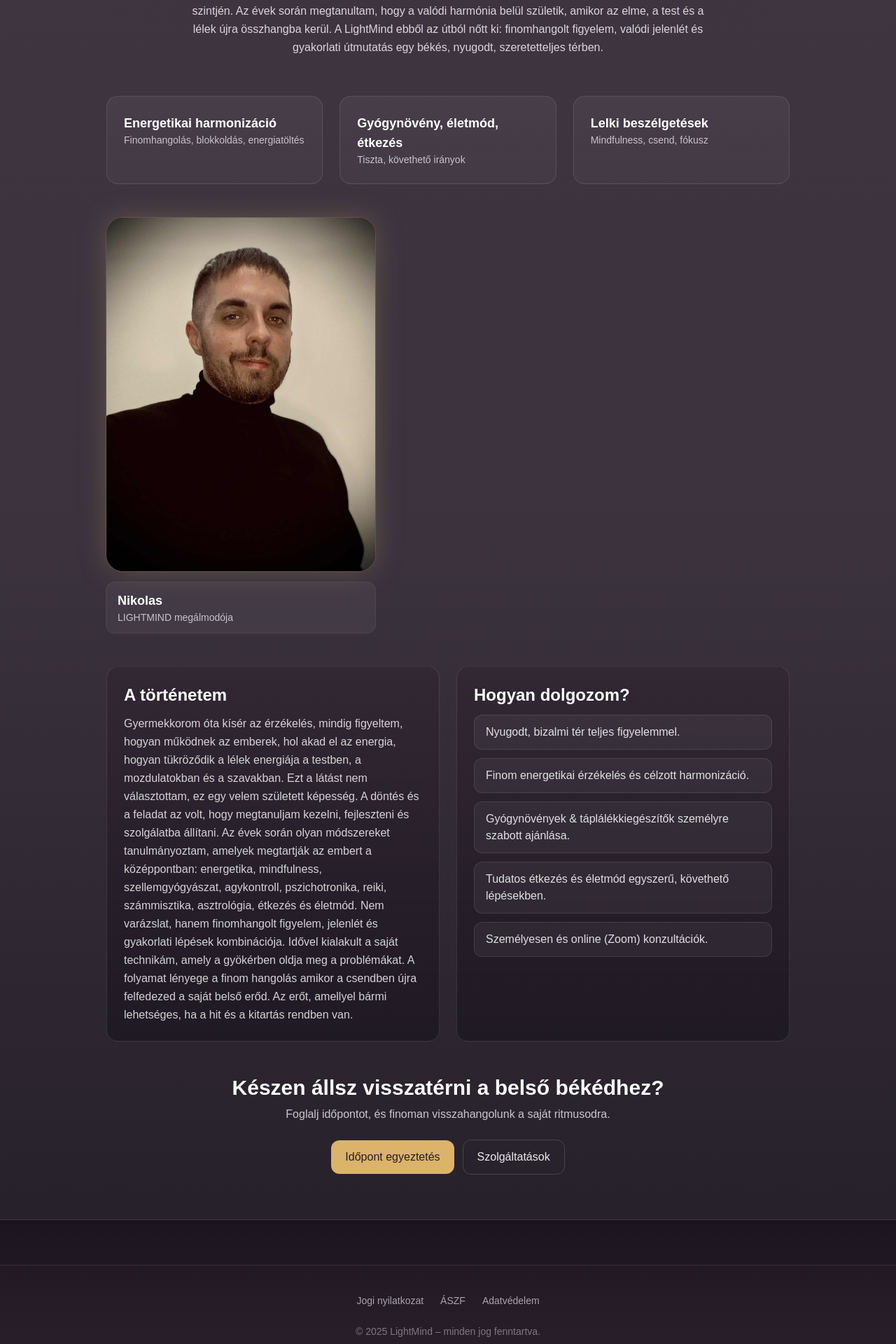
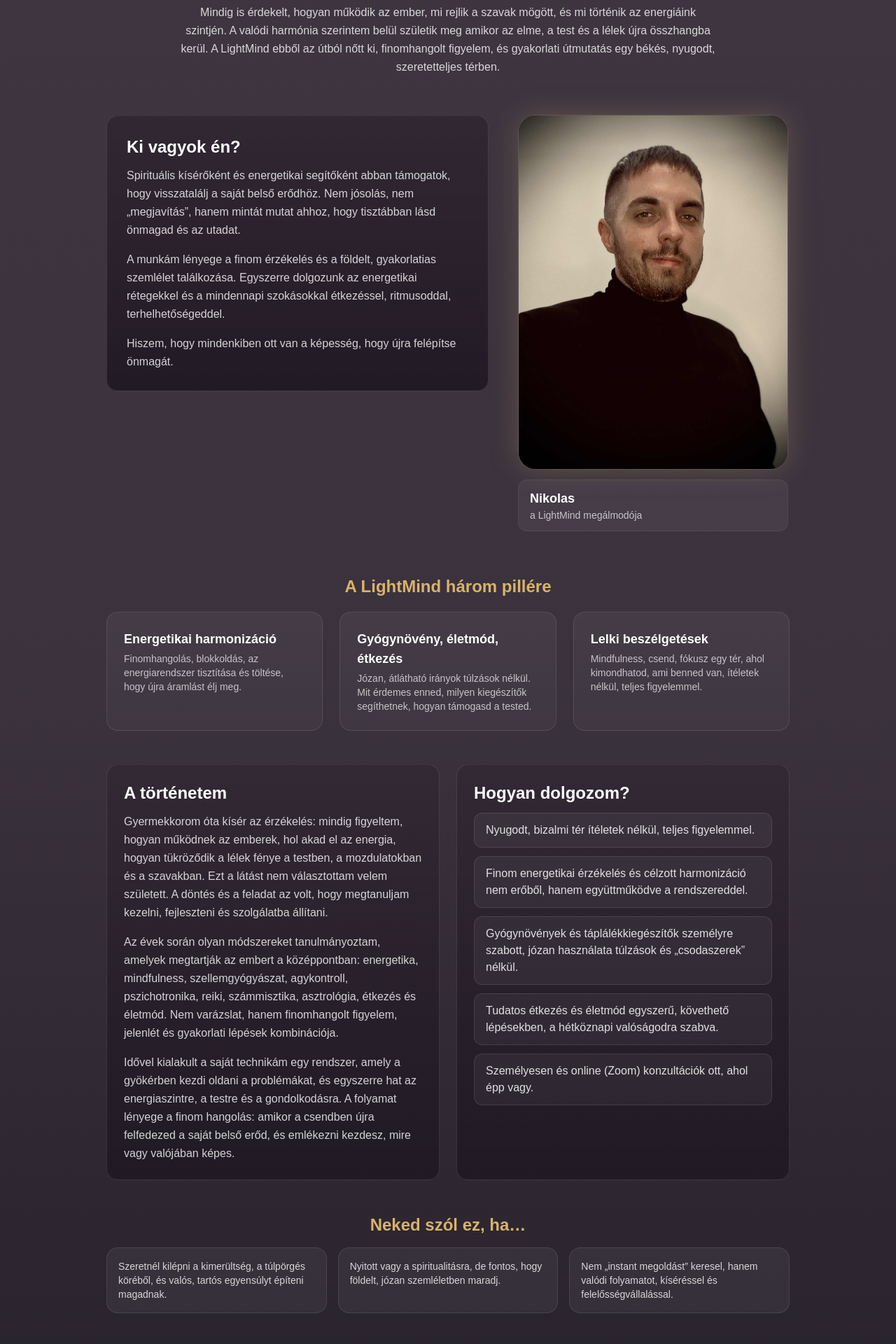
Before and after one commit to nikolano-code/lightmind, a Next.js app: page /about in a window 1280 px wide. Shown: the part 220-2140 px from the top of the page at 70% size. Built offline with nearby package versions, Linux system fonts and the light colour scheme.

Commit message:
Add new about, app page

```diff
--- a/app/about/page.tsx
+++ b/app/about/page.tsx
@@ -5,44 +5,50 @@ import Link from "next/link";
 export default function AboutPage() {
   return (
     <main className="mx-auto max-w-5xl px-6 py-16 hero animate">
-      {/* Hero – LIGHTMIND + főnix jelvény */}
+      {/* Hero – cím + rövid intro */}
       <header className="text-center mb-14">
-        <h1 className="text-4xl md:text-5xl font-extrabold tracking-[0.02em] text-center">
+        <p className="text-sm tracking-[0.25em] uppercase text-white/50 mb-2">
+          LightMind • Nikolas
+        </p>
+        <h1 className="text-4xl md:text-5xl font-extrabold tracking-[0.02em]">
           <span className="bg-clip-text text-transparent bg-gradient-to-r from-[#DBB36A] via-[#F3EFE9] to-[#A290C4]">
             Rólam
-          </span>{" "}
-
+          </span>
         </h1>
 
         <p className="mt-5 text-white/80 max-w-3xl mx-auto leading-relaxed">
-          Mindig is érdekelt, hogyan működik az ember, mi rejlik a szavak mögött, és mi történik
-          az energiáink szintjén. Az évek során megtanultam, hogy a valódi harmónia belül születik,
-          amikor az elme, a test és a lélek újra összhangba kerül. A LightMind ebből az útból nőtt ki:
-          finomhangolt figyelem, valódi jelenlét és gyakorlati útmutatás egy békés, nyugodt, szeretetteljes térben.
+          Mindig is érdekelt, hogyan működik az ember, mi rejlik a szavak mögött,
+          és mi történik az energiáink szintjén. A valódi harmónia szerintem belül
+          születik meg amikor az elme, a test és a lélek újra összhangba kerül.
+          A LightMind ebből az útból nőtt ki, finomhangolt figyelem,
+          és gyakorlati útmutatás egy békés, nyugodt, szeretetteljes térben.
         </p>
       </header>
 
-      {/* 3 pillér – marad ugyanígy */}
-      <section className="grid grid-cols-1 md:grid-cols-3 gap-6 mb-12">
-        <div className="rounded-2xl border border-white/10 bg-gradient-to-b from-white/5 to-white/[0.03] p-6">
-          <h3 className="text-lg font-semibold text-white">Energetikai harmonizáció</h3>
-          <p className="text-sm text-white/70">Finomhangolás, blokkoldás, energiatöltés</p>
+      {/* Intro blokk: szöveg + portré egymás mellett nagyobb kijelzőn */}
+      <section className="grid grid-cols-1 md:grid-cols-[minmax(0,1.4fr)_minmax(0,1fr)] gap-10 items-start mb-16">
+        <div className="rounded-2xl border border-white/10 bg-gradient-to-b from-[#2A1F2C]/60 to-[#1B1520]/80 p-6 md:p-7">
+          <h2 className="text-2xl font-semibold text-white mb-3">Ki vagyok én?</h2>
+          <div className="space-y-4 text-white/80 leading-relaxed text-sm md:text-base">
+            <p>
+              Spirituális kísérőként és energetikai segítőként abban támogatok,
+              hogy visszatalálj a saját belső erődhöz. Nem jósolás, nem „megjavítás”,
+              hanem mintát mutat ahhoz, hogy tisztábban lásd önmagad és az utadat.
+            </p>
+            <p>
+              A munkám lényege a finom érzékelés és a földelt, gyakorlatias szemlélet
+              találkozása. Egyszerre dolgozunk az energetikai rétegekkel és a
+              mindennapi szokásokkal étkezéssel, ritmusoddal, terhelhetőségeddel.
+            </p>
+            <p>
+              Hiszem, hogy mindenkiben ott van a képesség, hogy újra felépítse
+              önmagát.
+            </p>
+          </div>
         </div>
 
-        <div className="rounded-2xl border border-white/10 bg-gradient-to-b from-white/5 to-white/[0.03] p-6">
-          <h3 className="text-lg font-semibold text-white">Gyógynövény, életmód, étkezés</h3>
-          <p className="text-sm text-white/70">Tiszta, követhető irányok</p>
-        </div>
-
-        <div className="rounded-2xl border border-white/10 bg-gradient-to-b from-white/5 to-white/[0.03] p-6">
-          <h3 className="text-lg font-semibold text-white">Lelki beszélgetések</h3>
-          <p className="text-sm text-white/70">Mindfulness, csend, fókusz</p>
-        </div>
-      </section>
-
-      {/* Portré kártya */}
-      <section className="mb-12">
-        <div className="max-w-sm">
+        {/* Portré kártya */}
+        <div className="max-w-sm mx-auto">
           <div className="rounded-3xl overflow-hidden ring-1 ring-white/10 bg-[#1B1420] shadow-[0_0_40px_rgba(216,179,106,0.25)]">
             <Image
               src="/nikolas-portrait.jpeg"
@@ -57,61 +63,125 @@ export default function AboutPage() {
 
           <div className="mt-4 rounded-xl bg-white/5 ring-1 ring-white/10 px-4 py-3">
             <p className="text-white text-lg font-semibold">Nikolas</p>
-            <p className="text-white/70 text-sm">
-              LIGHTMIND megálmodója
+            <p className="text-white/70 text-sm">a LightMind megálmodója</p>
+          </div>
+        </div>
+      </section>
+
+      {/* 3 pillér – LightMind alapok */}
+      <section className="mb-12">
+        <h2 className="text-center text-2xl font-semibold text-[#D8B36A] mb-5">
+          A LightMind három pillére
+        </h2>
+        <div className="grid grid-cols-1 md:grid-cols-3 gap-6">
+          <div className="rounded-2xl border border-white/10 bg-gradient-to-b from-white/5 to-white/[0.03] p-6">
+            <h3 className="text-lg font-semibold text-white mb-1">
+              Energetikai harmonizáció
+            </h3>
+            <p className="text-sm text-white/70">
+              Finomhangolás, blokkoldás, az energiarendszer tisztítása és töltése,
+              hogy újra áramlást élj meg.
+            </p>
+          </div>
+
+          <div className="rounded-2xl border border-white/10 bg-gradient-to-b from-white/5 to-white/[0.03] p-6">
+            <h3 className="text-lg font-semibold text-white mb-1">
+              Gyógynövény, életmód, étkezés
+            </h3>
+            <p className="text-sm text-white/70">
+              Józan, átlátható irányok túlzások nélkül. Mit érdemes enned,
+              milyen kiegészítők segíthetnek, hogyan támogasd a tested.
+            </p>
+          </div>
+
+          <div className="rounded-2xl border border-white/10 bg-gradient-to-b from-white/5 to-white/[0.03] p-6">
+            <h3 className="text-lg font-semibold text-white mb-1">
+              Lelki beszélgetések
+            </h3>
+            <p className="text-sm text-white/70">
+              Mindfulness, csend, fókusz egy tér, ahol kimondhatod, ami benned van,
+              ítéletek nélkül, teljes figyelemmel.
             </p>
           </div>
         </div>
       </section>
 
-      {/* Történet + Hogyan dolgozom – két hasáb */}
+      {/* Történetem + Hogyan dolgozom – két hasáb mélyebben */}
       <section className="grid grid-cols-1 md:grid-cols-2 gap-6 mb-12">
         <article className="rounded-2xl border border-white/10 bg-gradient-to-b from-[#2A1F2C]/40 to-[#1B1520]/70 p-6">
           <h2 className="text-2xl font-semibold text-white mb-3">A történetem</h2>
-          <p className="space-y-3 text-white/80 leading-relaxed">
-            <span>
-              Gyermekkorom óta kísér az érzékelés, mindig figyeltem, hogyan működnek az emberek,
-              hol akad el az energia, hogyan tükröződik a lélek energiája a testben, a mozdulatokban
-              és a szavakban. Ezt a látást nem választottam, ez egy velem született képesség.
-              A döntés és a feladat az volt, hogy megtanuljam kezelni, fejleszteni és szolgálatba állítani.
-            </span>{" "}
-            <span>
-              Az évek során olyan módszereket tanulmányoztam, amelyek megtartják az embert a
-              középpontban: energetika, mindfulness, szellemgyógyászat, agykontroll, pszichotronika,
-              reiki, számmisztika, asztrológia, étkezés és életmód. Nem varázslat, hanem finomhangolt
-              figyelem, jelenlét és gyakorlati lépések kombinációja. Idővel kialakult a saját technikám,
-              amely a gyökérben oldja meg a problémákat.
-            </span>{" "}
-            <span>
-              A folyamat lényege a finom hangolás amikor a csendben újra felfedezed a saját belső
-              erőd. Az erőt, amellyel bármi lehetséges, ha a hit és a kitartás rendben van.
-            </span>
-          </p>
+          <div className="space-y-4 text-white/80 leading-relaxed text-sm md:text-base">
+            <p>
+              Gyermekkorom óta kísér az érzékelés: mindig figyeltem, hogyan működnek
+              az emberek, hol akad el az energia, hogyan tükröződik a lélek fénye
+              a testben, a mozdulatokban és a szavakban. Ezt a látást nem választottam
+              velem született. A döntés és a feladat az volt, hogy megtanuljam kezelni,
+              fejleszteni és szolgálatba állítani.
+            </p>
+            <p>
+              Az évek során olyan módszereket tanulmányoztam, amelyek megtartják az
+              embert a középpontban: energetika, mindfulness, szellemgyógyászat,
+              agykontroll, pszichotronika, reiki, számmisztika, asztrológia,
+              étkezés és életmód. Nem varázslat, hanem finomhangolt figyelem,
+              jelenlét és gyakorlati lépések kombinációja.
+            </p>
+            <p>
+              Idővel kialakult a saját technikám egy rendszer, amely a gyökérben
+              kezdi oldani a problémákat, és egyszerre hat az energiaszintre,
+              a testre és a gondolkodásra. A folyamat lényege a finom hangolás:
+              amikor a csendben újra felfedezed a saját belső erőd, és emlékezni kezdesz,
+              mire vagy valójában képes.
+            </p>
+          </div>
         </article>
 
         <aside className="rounded-2xl border border-white/10 bg-gradient-to-b from-[#2A1F2C]/40 to-[#1B1520]/70 p-6">
           <h2 className="text-2xl font-semibold text-white mb-3">Hogyan dolgozom?</h2>
-          <ul className="space-y-3 text-white/85">
+          <ul className="space-y-3 text-white/85 text-sm md:text-base">
             <li className="rounded-xl border border-white/10 bg-white/5 px-4 py-3">
-              Nyugodt, bizalmi tér teljes figyelemmel.
+              Nyugodt, bizalmi tér ítéletek nélkül, teljes figyelemmel.
             </li>
             <li className="rounded-xl border border-white/10 bg-white/5 px-4 py-3">
-              Finom energetikai érzékelés és célzott harmonizáció.
+              Finom energetikai érzékelés és célzott harmonizáció nem erőből,
+              hanem együttműködve a rendszereddel.
             </li>
             <li className="rounded-xl border border-white/10 bg-white/5 px-4 py-3">
-              Gyógynövények &amp; táplálékkiegészítők személyre szabott ajánlása.
+              Gyógynövények és táplálékkiegészítők személyre szabott,
+              józan használata túlzások és „csodaszerek” nélkül.
             </li>
             <li className="rounded-xl border border-white/10 bg-white/5 px-4 py-3">
-              Tudatos étkezés és életmód egyszerű, követhető lépésekben.
+              Tudatos étkezés és életmód egyszerű, követhető lépésekben,
+              a hétköznapi valóságodra szabva.
             </li>
             <li className="rounded-xl border border-white/10 bg-white/5 px-4 py-3">
-              Személyesen és online (Zoom) konzultációk.
+              Személyesen és online (Zoom) konzultációk ott, ahol épp vagy.
             </li>
           </ul>
         </aside>
       </section>
 
-      {/* CTA – ez marad */}
+      {/* Kinek szól? */}
+      <section className="mb-14">
+        <h2 className="text-center text-2xl font-semibold text-[#D8B36A] mb-4">
+          Neked szól ez, ha…
+        </h2>
+        <div className="grid grid-cols-1 md:grid-cols-3 gap-4 text-sm text-white/80">
+          <div className="rounded-2xl border border-white/10 bg-white/5 px-4 py-4">
+            Szeretnél kilépni a kimerültség, a túlpörgés köréből, és valós, tartós
+            egyensúlyt építeni magadnak.
+          </div>
+          <div className="rounded-2xl border border-white/10 bg-white/5 px-4 py-4">
+            Nyitott vagy a spiritualitásra, de fontos, hogy földelt,
+            józan szemléletben maradj.
+          </div>
+          <div className="rounded-2xl border border-white/10 bg-white/5 px-4 py-4">
+            Nem „instant megoldást” keresel, hanem valódi folyamatot,
+            kíséréssel és felelősségvállalással.
+          </div>
+        </div>
+      </section>
+
+      {/* CTA */}
       <section aria-label="Időpont foglalás" className="text-center">
         <h3 className="text-2xl md:text-3xl font-semibold text-white mb-2">
           Készen állsz visszatérni a belső békédhez?
--- a/app/page.tsx
+++ b/app/page.tsx
@@ -1,22 +1,22 @@
+// app/page.tsx
 import Image from "next/image";
-import ContactForm from "../components/ContactForm"; // <-- import KÍVÜL, a tetején
+import Link from "next/link";
+import ContactForm from "../components/ContactForm";
 
 export default function Home() {
   return (
-    <main className="relative min-h-screen flex flex-col items-center justify-center bg-[#291C29] text-[#F3EFE9] px-6">
-      {/* háttér fény */}
+    <main className="relative min-h-screen flex flex-col items-center bg-[#291C29] text-[#F3EFE9] px-6">
+      {/* Háttér fény */}
       <div className="absolute inset-0 bg-[radial-gradient(1200px_600px_at_50%_-10%,rgba(41,211,196,0.20),transparent_60%)] pointer-events-none" />
 
       {/* HERO */}
-      <section className="relative z-10 text-center max-w-3xl pt-24 pb-12 hero animate">
-        {/* LOGÓ – kör alakú maszkolás + gyűrű + fényglow */}
-        <div className="mx-auto mb-8 relative">
+      <section className="relative z-10 text-center max-w-4xl pt-24 pb-16 hero animate">
+        {/* LOGÓ */}
+        <div className="mx-auto mb-10 relative">
           {/* puha aura */}
-          <div className="absolute inset-0 translate-y-6 blur-3xl opacity-50 pointer-events-none
-                          bg-[radial-gradient(120px_60px_at_50%_20%,rgba(41,211,196,0.35),transparent_70%)]" />
+          <div className="absolute inset-0 translate-y-6 blur-3xl opacity-50 pointer-events-none bg-[radial-gradient(160px_80px_at_50%_20%,rgba(41,211,196,0.35),transparent_70%)]" />
           {/* kör-keret */}
-          <div className="relative mx-auto w-44 h-44 md:w-56 md:h-56 rounded-full ring-1 ring-[#D8B36A]/40 shadow-[0_0_60px_rgba(41,211,196,0.25)]
-                          bg-[#1D141D] overflow-hidden">
+          <div className="relative mx-auto w-44 h-44 md:w-56 md:h-56 rounded-full ring-1 ring-[#D8B36A]/40 shadow-[0_0_60px_rgba(41,211,196,0.25)] bg-[#1D141D] overflow-hidden">
             <Image
               src="/lightmind-logo.jpeg"
               alt="LightMind logo"
@@ -29,48 +29,170 @@ export default function Home() {
         </div>
 
         {/* Címsor */}
-        <h1 className="font-semibold text-5xl md:text-6xl leading-tight
-                       bg-gradient-to-r from-[#D8B36A] via-[#F3EFE9] to-[#29D3C4]
-                       bg-clip-text text-transparent drop-shadow-[0_1px_0_rgba(0,0,0,0.25)]">
-          LightMind
+        <h1 className="font-semibold text-5xl md:text-6xl leading-tight bg-gradient-to-r from-[#D8B36A] via-[#F3EFE9] to-[#29D3C4] bg-clip-text text-transparent drop-shadow-[0_1px_0_rgba(0,0,0,0.25)]">
+          LIGHTMIND
         </h1>
 
-        <p className="mt-4 text-lg md:text-xl text-[#F3EFE9]/80">
-          Spirituális útmutatás, energetikai egyensúly és tudatos étkezés kifinomult, mégis földelt rendszerekben.
+        <p className="mt-4 text-lg md:text-xl text-[#F3EFE9]/85">
+          Spirituális útmutatás, energetikai egyensúly és tudatos étkezés, finomított, mégis földelt
+          rendszerekben, hogy visszatalálj a saját belső ritmusodhoz.
         </p>
 
-        <div className="mt-8 flex items-center justify-center gap-4">
-          <a
+        <div className="mt-9 flex flex-wrap items-center justify-center gap-4">
+          <Link
             href="/contact"
-            className="rounded-xl px-6 py-3 bg-[#D8B36A] text-[#291C29] font-medium hover:bg-[#B8903F] transition"
+            className="rounded-xl px-6 py-3 bg-[#D8B36A] text-[#291C29] font-medium hover:bg-[#E4C67E] transition shadow-[0_10px_30px_rgba(0,0,0,0.35)]"
           >
             Időpont egyeztetés
-          </a>
-          <a
+          </Link>
+          <Link
             href="/services"
-            className="rounded-xl px-6 py-3 border border-white/15 hover:border-[#D8B36A] hover:text-[#D8B36A] transition"
+            className="rounded-xl px-6 py-3 border border-white/15 text-[#F3EFE9] hover:border-[#D8B36A] hover:text-[#D8B36A] transition"
           >
             Tudj meg többet
-          </a>
+          </Link>
         </div>
       </section>
 
-      {/* Rólam */}
-      <section id="about" className="relative z-10 mx-auto max-w-3xl px-6 mt-12 text-center">
-        <h2 className="text-3xl md:text-4xl font-semibold text-[#D8B36A] mb-3">Rólam</h2>
-        <p className="text-[#F3EFE9]/80">
-          Spirituális tanácsadóként és energetikai segítőként abban támogatok,
-          hogy a test–elme–lélek rendszered visszataláljon az egyensúlyba.
-          A munkám alapja a tiszta jelenlét, a finom energiahangolás és a
-          gyakorlati, tartható étkezési útmutatás.
-        </p>
+      {/* 3 pillér – szolgáltatások előnézet */}
+      <section className="relative z-10 w-full max-w-5xl pb-12">
+        <h2 className="text-center text-2xl md:text-3xl font-semibold text-[#D8B36A] mb-6">
+          Mit kapsz itt?
+        </h2>
+
+        <div className="grid grid-cols-1 md:grid-cols-3 gap-6">
+          <div className="rounded-2xl border border-white/10 bg-gradient-to-b from-white/5 to-white/[0.03] p-6">
+            <h3 className="text-lg font-semibold text-white mb-2">
+              Energetikai harmonizáció
+            </h3>
+            <p className="text-sm text-white/75 mb-3">
+              Finomhangolás, blokkoldás, az energiarendszer visszarendezése.
+            </p>
+            <p className="text-xs text-white/50">
+              Test–elme–lélek szinten dolgozunk, gyökerében támogatva a változást.
+            </p>
+          </div>
+
+          <div className="rounded-2xl border border-white/10 bg-gradient-to-b from-white/5 to-white/[0.03] p-6">
+            <h3 className="text-lg font-semibold text-white mb-2">
+              Gyógynövény és életmód
+            </h3>
+            <p className="text-sm text-white/75 mb-3">
+              Tiszta, követhető útmutatás étkezésre, kiegészítőkre és napi szokásokra
+              túlzások nélkül, a valós életedre szabva.
+            </p>
+            <p className="text-xs text-white/50">
+              Nem diétát kapsz, hanem iránytűt a tudatosabb mindennapokhoz.
+            </p>
+          </div>
+
+          <div className="rounded-2xl border border-white/10 bg-gradient-to-b from-white/5 to-white/[0.03] p-6">
+            <h3 className="text-lg font-semibold text-white mb-2">Lelki kísérés</h3>
+            <p className="text-sm text-white/75 mb-3">
+              Mély beszélgetések, ahol teret adunk a kérdéseidnek, érzéseidnek és a belső
+              válaszaidnak.
+            </p>
+            <p className="text-xs text-white/50">
+              Mindfulness, fókusz és jelenlét
+            </p>
+          </div>
+        </div>
+
+        <div className="flex justify-center mt-6">
+          <Link
+            href="/services"
+            className="text-sm text-white/70 hover:text-[#D8B36A] transition underline underline-offset-4"
+          >
+            Nézd meg részletesen a szolgáltatásokat →
+          </Link>
+        </div>
       </section>
 
-      {/* Kapcsolat – AJAX-os űrlap komponenssel */}
-      <section id="contact" className="relative z-10 mx-auto max-w-2xl px-6 py-16 text-center">
-        <h2 className="text-3xl md:text-4xl font-semibold text-[#D0B36A] mb-6">Kapcsolat</h2>
+      {/* Rövid “Rólam” blokk – átkötés a Rólam oldalra */}
+      <section className="relative z-10 w-full max-w-4xl pb-12">
+        <div className="rounded-3xl border border-white/10 bg-gradient-to-b from-[#2A1F2C]/70 to-[#1B1520]/90 px-6 md:px-10 py-10 md:py-12">
+          <h2 className="text-2xl md:text-3xl font-semibold text-[#D8B36A] mb-4 text-center md:text-left">
+            Rólam röviden
+          </h2>
+          <p className="text-sm md:text-base text-white/80 leading-relaxed mb-4">
+            A LightMindot azért hoztam létre, hogy legyen egy hely, ahol a spiritualitás,
+            az energetika és a tudatos életmód nem elszállt, hanem mélyen emberi és
+            megélhető. Finom érzékeléssel dolgozom, mégis földelt, gyakorlatias
+            szemlélettel, hogy ne csak megértsd, hanem át is tudd ültetni a mindennapokba,
+            amit itt kapsz.
+          </p>
+          <p className="text-sm md:text-base text-white/75 leading-relaxed">
+            Ha szeretnél jobban megismerni, a történetemről és a munkám hátteréről a{" "}
+            <Link
+              href="/about"
+              className="text-[#D8B36A] hover:text-[#F3EFE9] underline underline-offset-4"
+            >
+              Rólam
+            </Link>{" "}
+            oldalon olvashatsz bővebben.
+          </p>
+        </div>
+      </section>
+
+      {/* Egyszerű “hogyan dolgozunk együtt” lépések */}
+      <section className="relative z-10 w-full max-w-4xl pb-16">
+        <h2 className="text-center text-2xl md:text-3xl font-semibold text-[#D8B36A] mb-6">
+          Hogyan zajlik a közös munka?
+        </h2>
+
+        <ol className="space-y-4 text-white/80">
+          <li className="flex gap-4">
+            <span className="mt-1 flex h-7 w-7 items-center justify-center rounded-full bg-[#D8B36A] text-[#291C29] text-sm font-bold">
+              1
+            </span>
+            <div>
+              <p className="font-semibold">Kapcsolatfelvétel</p>
+              <p className="text-sm text-white/75">
+                Írsz nekem az űrlapon keresztül, röviden leírod, miben kérsz támogatást,
+                és egyeztetünk időpontot.
+              </p>
+            </div>
+          </li>
+
+          <li className="flex gap-4">
+            <span className="mt-1 flex h-7 w-7 items-center justify-center rounded-full bg-[#D8B36A] text-[#291C29] text-sm font-bold">
+              2
+            </span>
+            <div>
+              <p className="font-semibold">Első alkalom</p>
+              <p className="text-sm text-white/75">
+                Nyugodt térben beszélgetünk, felmérem az energetikai és életmódbeli
+                helyzeted, és közösen kijelölünk egy irányt.
+              </p>
+            </div>
+          </li>
+
+          <li className="flex gap-4">
+            <span className="mt-1 flex h-7 w-7 items-center justify-center rounded-full bg-[#D8B36A] text-[#291C29] text-sm font-bold">
+              3
+            </span>
+            <div>
+              <p className="font-semibold">Folyamat és kísérés</p>
+              <p className="text-sm text-white/75">
+                Energetikai munka, gyakorlati útmutatás, étkezési és életmódbeli finomhangolás
+                lépésről lépésre, a saját tempódban.
+              </p>
+            </div>
+          </li>
+        </ol>
+      </section>
+
+      {/* Kapcsolat szekció – működő űrlappal */}
+      <section
+        id="contact"
+        className="relative z-10 mx-auto max-w-2xl px-6 pb-20 text-center"
+      >
+        <h2 className="text-3xl md:text-4xl font-semibold text-[#D0B36A] mb-6">
+          Kapcsolat
+        </h2>
         <p className="text-[#F3EFE9]/80 mb-8">
-          Kérdésed van, vagy szeretnél időpontot egyeztetni? Töltsd ki az alábbi űrlapot:
+          Kérdésed van, vagy szeretnél időpontot egyeztetni? Töltsd ki az alábbi űrlapot,
+          és hamarosan válaszolok.
         </p>
 
         <div className="max-w-xl mx-auto">
@@ -79,4 +201,5 @@ export default function Home() {
       </section>
     </main>
   );
+
 }
```
